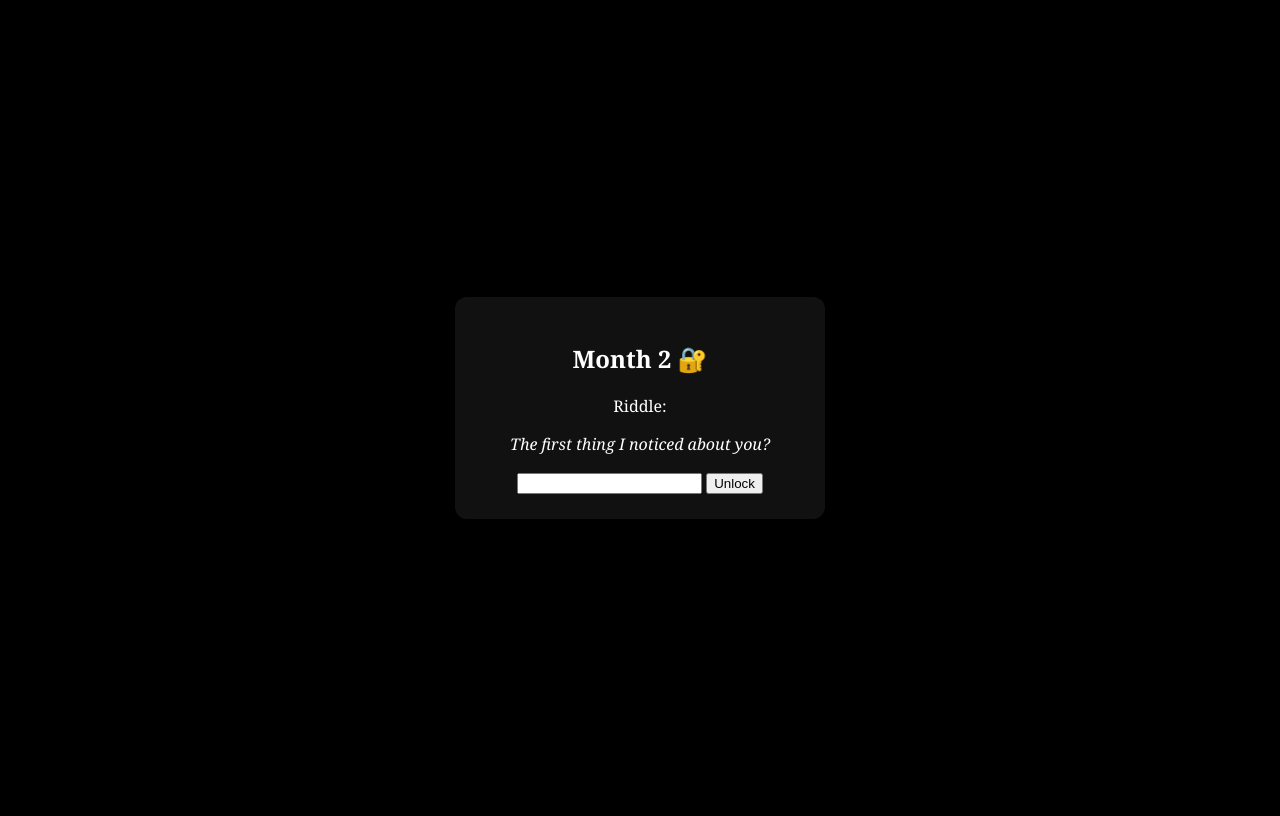
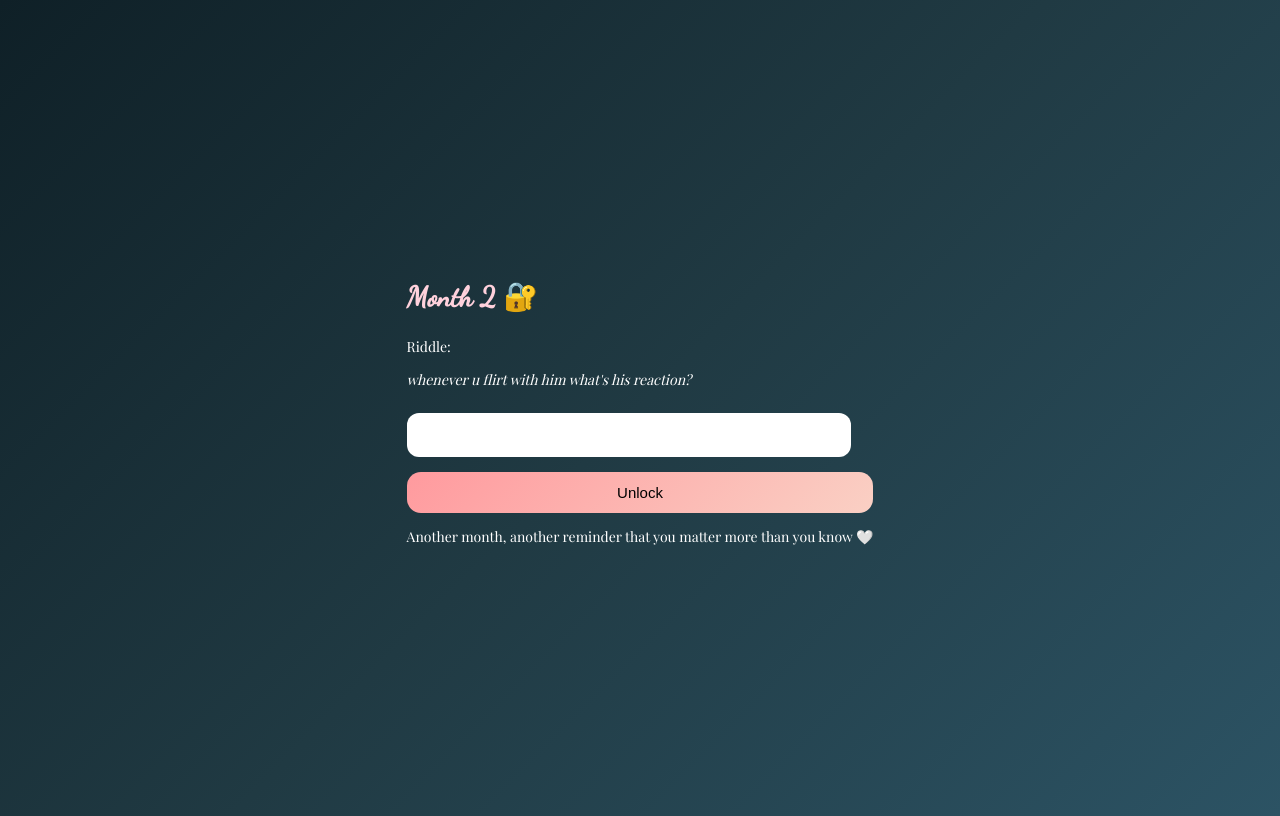
Before and after one commit to ameyg18-png/love-letters, a plain HTML site: page month2.html in a window 1280 px wide. Drawn offline with nearby package versions, Linux system fonts and the light colour scheme; a web font is replaced by a local one.

Commit message:
Update month2.html

```diff
--- a/month2.html
+++ b/month2.html
@@ -2,24 +2,89 @@
 <html>
 <head>
 <title>Month 2 💌</title>
+  <link href="https://fonts.googleapis.com/css2?family=Playfair+Display:ital@0;1&family=Poppins:wght@300;400&family=Dancing+Script:wght@500&display=swap" rel="stylesheet">
 <style>
 body {
-  background: #000;
-  color: #fff;
-  font-family: Georgia;
+  background: linear-gradient(135deg, #0f2027, #203a43, #2c5364);
+  height: 100vh;
   display: flex;
   justify-content: center;
   align-items: center;
-  height: 100vh;
+  font-family: 'Poppins', sans-serif;
+  animation: fadeIn 1.5s ease;
 }
-.box {
+
+.card {
+  background: rgba(255, 255, 255, 0.08);
+  backdrop-filter: blur(12px);
+  border-radius: 20px;
+  padding: 30px;
   width: 320px;
-  padding: 25px;
-  background: #111;
+  text-align: center;
+  box-shadow: 0 0 40px rgba(255, 182, 193, 0.15);
+  animation: float 4s ease-in-out infinite;
+}
+
+h2 {
+  font-family: 'Dancing Script', cursive;
+  font-size: 28px;
+  color: #ffd1dc;
+}
+
+p {
+  font-family: 'Playfair Display', serif;
+  font-size: 14px;
+  color: #fff;
+}
+
+input {
+  width: 90%;
+  padding: 12px;
   border-radius: 12px;
-  text-align: center;
+  border: none;
+  outline: none;
+  margin-top: 10px;
+  font-family: 'Poppins';
 }
-#msg { display: none; }
+
+button {
+  margin-top: 15px;
+  padding: 12px;
+  width: 100%;
+  border-radius: 14px;
+  border: none;
+  background: linear-gradient(135deg, #ff9a9e, #fad0c4);
+  font-size: 15px;
+  font-weight: 500;
+  cursor: pointer;
+  transition: transform 0.3s ease;
+}
+
+button:hover {
+  transform: scale(1.05);
+}
+
+#letter {
+  display: none;
+  margin-top: 20px;
+  animation: reveal 1.2s ease forwards;
+}
+
+/* Animations */
+@keyframes fadeIn {
+  from { opacity: 0; }
+  to { opacity: 1; }
+}
+
+@keyframes float {
+  0%, 100% { transform: translateY(0); }
+  50% { transform: translateY(-8px); }
+}
+
+@keyframes reveal {
+  from { opacity: 0; transform: translateY(10px); }
+  to { opacity: 1; transform: translateY(0); }
+}
 </style>
 </head>
 <body>
@@ -27,7 +92,7 @@ body {
 <div class="box">
   <h2>Month 2 🔐</h2>
   <p>Riddle:</p>
-  <p><i>The first thing I noticed about you?</i></p>
+  <p><i>whenever u flirt with him what's his reaction?</i></p>
 
   <input id="key">
   <button onclick="openLetter()">Unlock</button>
```
